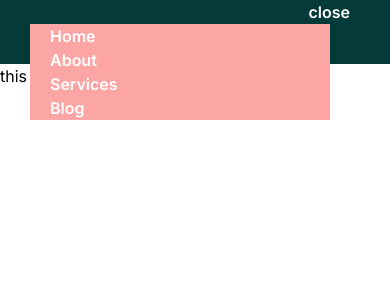
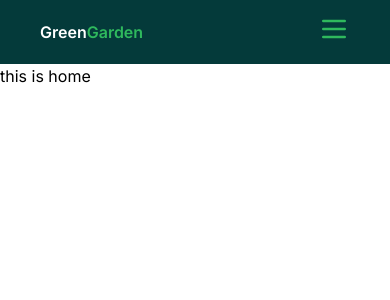
Before and after one commit to SagorAhamed251245/green-garden-client, a Next.js app: page / in a window 390 px wide. Shown: the top 300 px of the page. Built offline with nearby package versions, Linux system fonts and the light colour scheme.

Commit message:
close and open menu done

```diff
--- a/src/app/components/Shared/NavBar/BurgerMenu.jsx
+++ b/src/app/components/Shared/NavBar/BurgerMenu.jsx
@@ -1,24 +1,9 @@
-import React, { useEffect, useState } from "react";
-
 const BurgerMenu = () => {
-  const [stopAnimation, setStopAnimation] = useState(false);
-
-  useEffect(() => {
-    // After a specified time (e.g., 2 seconds), stop the animation
-    const timeout = setTimeout(() => {
-      setStopAnimation(true);
-    }, 2000); // Adjust the time as needed (2 seconds in this example)
-
-    // Clear the timeout when the component unmounts
-    return () => clearTimeout(timeout);
-  }, []);
-
   return (
     <>
       <svg
-        className={`swap-off fill-current w-8 h-8 ${
-          stopAnimation ? "" : "animate-spin"
-        }`}
+        className={`swap-off fill-current w-8 h-8 transition-all duration-300 ease-in-out hover:transform hover:rotate-180
+       `}
         viewBox="0 0 24 24"
         fill="none"
         xmlns="http://www.w3.org/2000/svg"
--- /dev/null
+++ b/src/app/components/Shared/NavBar/CloseMenu.jsx
@@ -0,0 +1,36 @@
+const CloseMenu = () => {
+  return (
+    <>
+      <svg
+        xmlns="http://www.w3.org/2000/svg"
+        width="32"
+        height="32"
+        viewBox="0 0 32 32"
+        className="transition-all duration-300 ease-in-out hover:transform hover:rotate-90"
+      >
+        <line
+          x1="7"
+          y1="7"
+          x2="25"
+          y2="25"
+          stroke="#2FB95D"
+          strokeWidth="2"
+          strokeLinecap="round"
+          strokeLinejoin="round"
+        />
+        <line
+          x1="7"
+          y1="25"
+          x2="25"
+          y2="7"
+          stroke="#2FB95D"
+          strokeWidth="2"
+          strokeLinecap="round"
+          strokeLinejoin="round"
+        />
+      </svg>
+    </>
+  );
+};
+
+export default CloseMenu;
--- a/src/app/components/Shared/NavBar/TabViewNav.jsx
+++ b/src/app/components/Shared/NavBar/TabViewNav.jsx
@@ -1,11 +1,11 @@
 "use client";
 import Link from "next/link";
-import PrimaryBtn from "../Buttons/PrimaryBtn";
 import { useState } from "react";
 import BurgerMenu from "./BurgerMenu";
+import CloseMenu from "./CloseMenu";
 
 const TabViewNav = ({ navPath }) => {
-  const [isOpen, setOpen] = useState(false);
+  const [isOpen, setOpen] = useState(true);
   console.log("🚀 ~ file: tabViewNav.jsx:8 ~ TabViewNav ~ isOpen:", isOpen);
 
   return (
@@ -15,29 +15,29 @@ const TabViewNav = ({ navPath }) => {
         Green<span className="text-primary">Garden</span>
       </div>
       {/* navigation */}
-      <div className="  h-full md:text-sm lg:text-base">
-        <div className="relative">
+      <div className="  h-full md:text-sm lg:text-base flex justify-center items-center">
+        <div className="relative ">
           <button
             onClick={() => {
-              setOpen(false), console.log("open");
+              setOpen(false);
             }}
-            className={!isOpen ? "hidden" : ""}
+            className={!isOpen ? "hidden " : ""}
           >
             <BurgerMenu />
           </button>
           <button
             onClick={() => {
-              setOpen(true), console.log("close");
+              setOpen(true);
             }}
             className={isOpen ? "hidden" : ""}
           >
-            close
+            <CloseMenu />
           </button>
 
           <ul
             className={
               !isOpen
-                ? "h-auto w-[300px] absolute top-30 z-0 right-5 bg-red-300  px-5 "
+                ? "h-auto w-[200px] absolute top-30 z-0 -right-9 bg-primary py-2 px-5 flex flex-col  gap-5 rounded-lg justify-center items-center transition-all duration-1000 ease-in-out  "
                 : "hidden"
             }
           >
```
Also changed, not shown: src/assets/cancel.svg.
